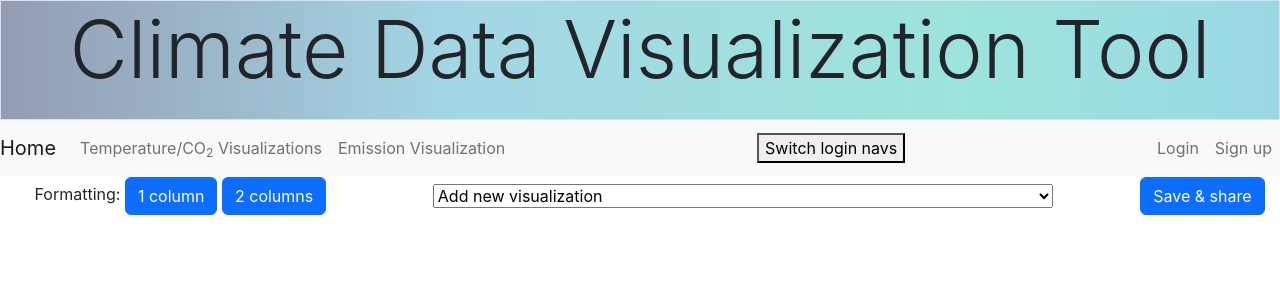
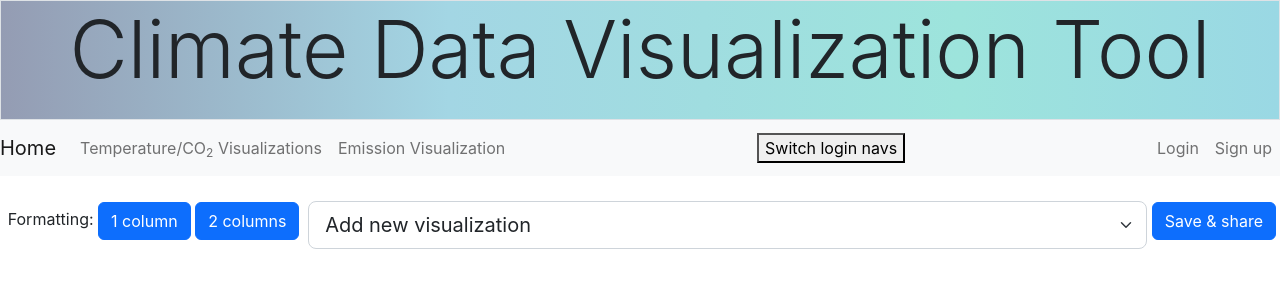
Before and after one commit to tvt21spogroup11weatherdata/Climate-Data-Visualization-Tool, a React (Create React App) app in the folder climatedataapp/: page /custompath in a window 1280 px wide. Shown: the top 300 px of the page. Built offline with nearby package versions, Linux system fonts and the light colour scheme.

Commit message:
bootstrap select

```diff
--- a/climatedataapp/src/components/Visualizations/CollectionEditor.js
+++ b/climatedataapp/src/components/Visualizations/CollectionEditor.js
@@ -117,8 +117,8 @@ export default function CollectionEditor(props){
     const saveButton = (<td><button className="btn btn-primary">Save & share</button></td>)
     const formatSelect = (<td>Formatting: <button className="btn btn-primary" onClick={() => setFormatType("1column")}>1 column</button> <button className="btn btn-primary" onClick={() => setFormatType("2column")}>2 columns</button></td>);
     const addVisualization = (
-        <td>
-            <select defaultValue="-1" onChange={(e) => AddNew(e)}>
+        <td><br/>
+            <select class="form-select form-select-lg mb-3" defaultValue="-1" onChange={(e) => AddNew(e)}>
                 <option value="-1" disabled>Add new visualization</option>
                 <option value="0">Global historical surface temperature anomalies from January 1850 onwards</option>
                 <option value="1">Atmospheric CO2 concentrations from Mauna Loa measurements starting 1958</option>
```
